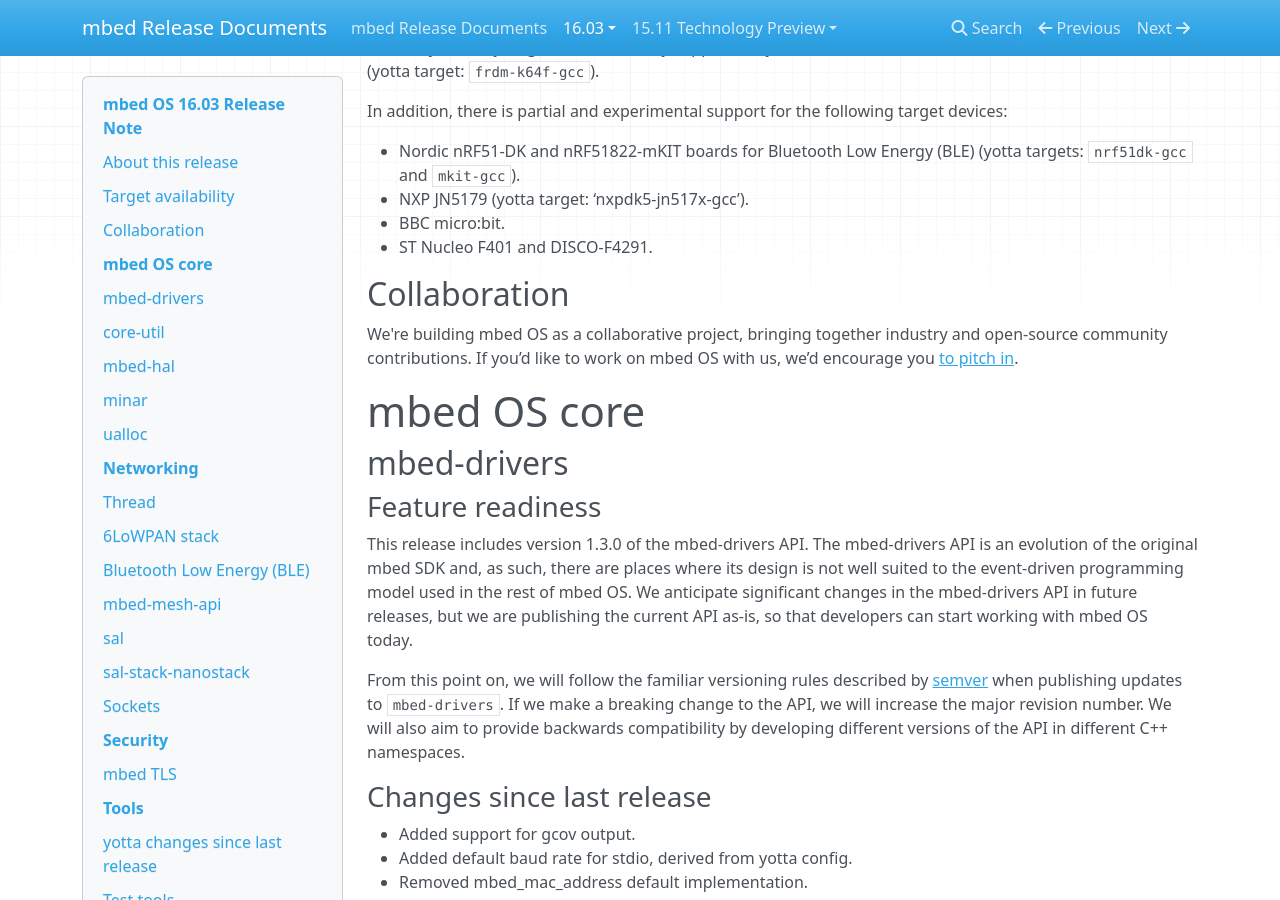
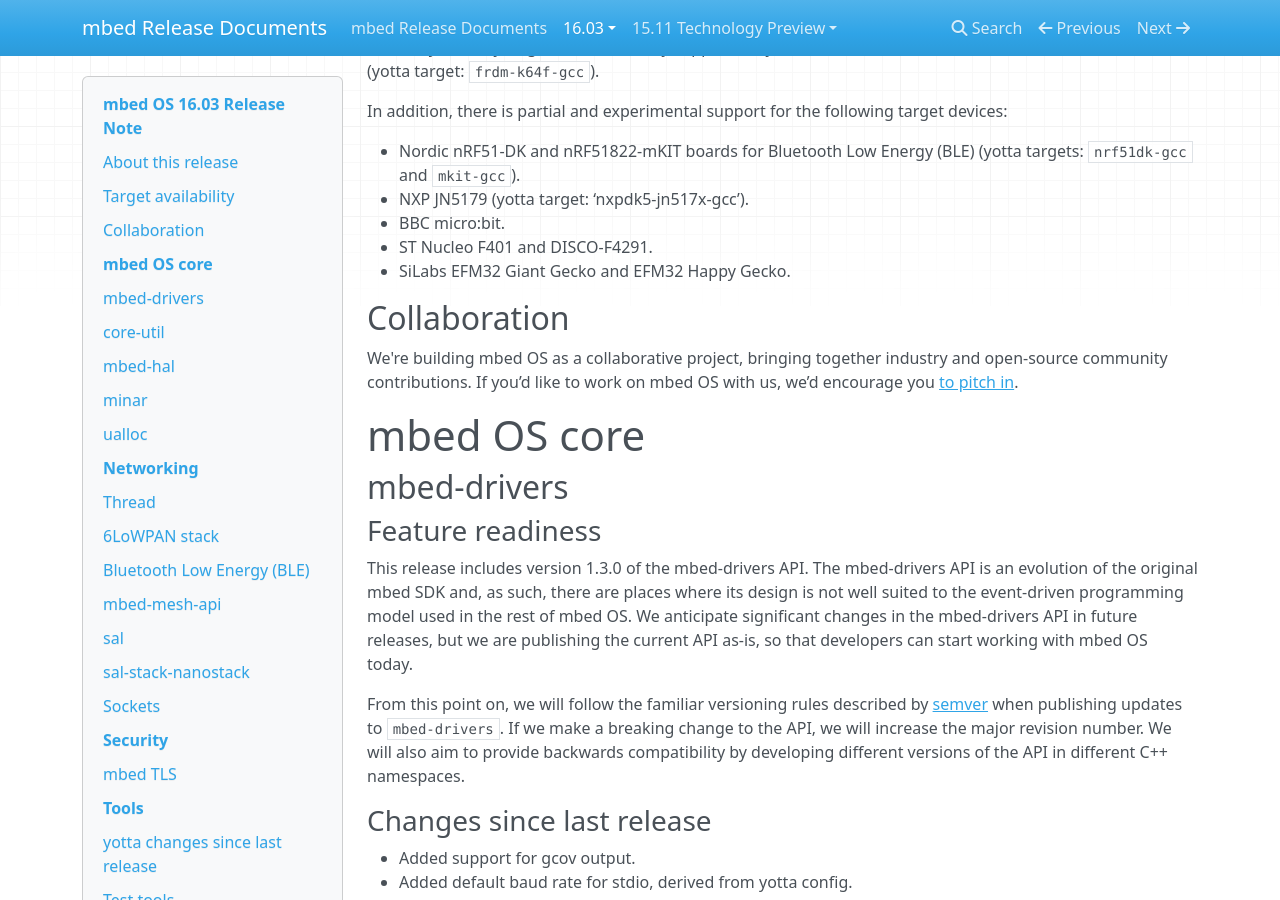
Before and after one commit to kurtace72/mbed_os_release_notes, an MkDocs documentation site: the page built from Docs/16_03/mbed_OS/Release_Note.md, in a window 1280 px wide and 900 px high, scrolled down 912 px. Built offline with MkDocs 1.6.1, drawn with Linux system fonts in a browser that asks for light colours; nearby versions of some CDN libraries; old or Windows-style settings are respelled for this version of MkDocs.

Commit message:
Include Silicon Labs' boards in the official release note

```diff
--- a/Docs/16_03/mbed_OS/Release_Note.md
+++ b/Docs/16_03/mbed_OS/Release_Note.md
@@ -29,6 +29,7 @@ In addition, there is partial and experimental support for the following target
 * NXP JN5179 (yotta target: ‘nxpdk5-jn517x-gcc’).
 * BBC micro:bit.
 * ST Nucleo F401 and DISCO-F4291.
+* SiLabs EFM32 Giant Gecko and EFM32 Happy Gecko.
 
 ## Collaboration
 
```
